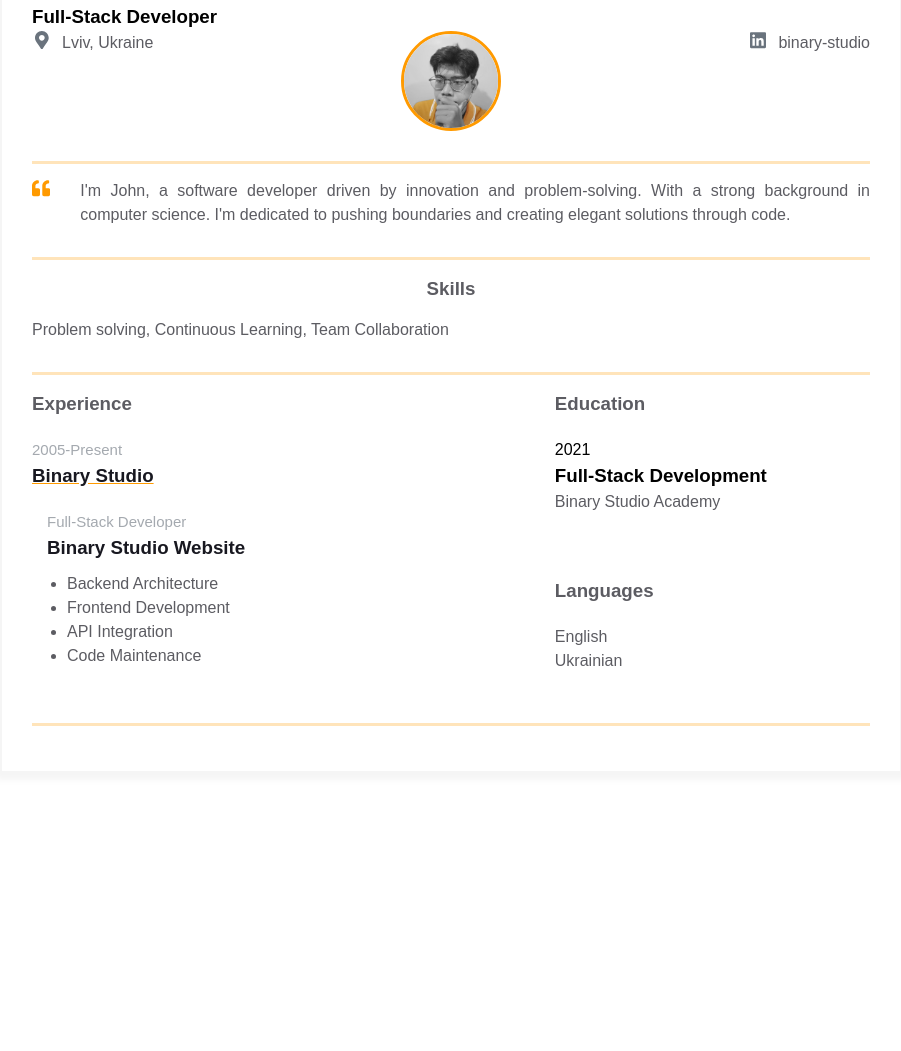
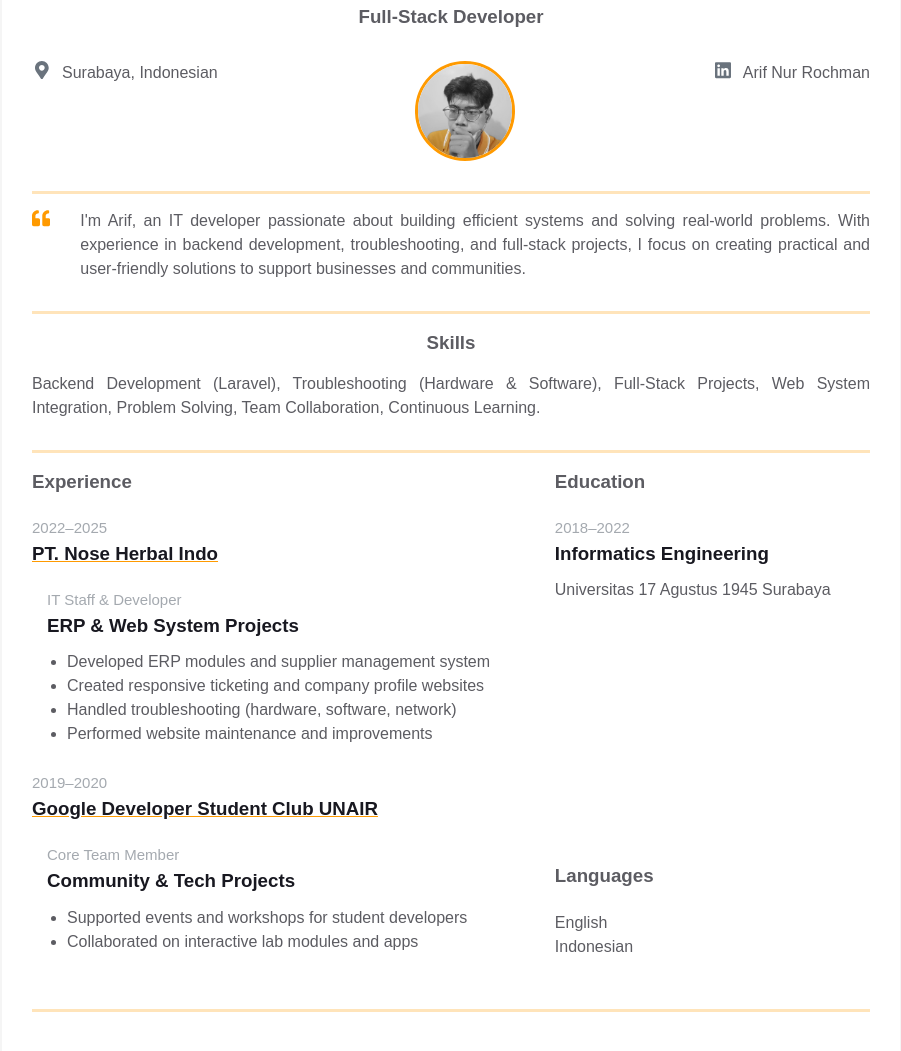
Before and after one commit to krearive/homepage, a plain HTML site: page index.html in a window 1280 px wide. Shown: the part 141-1192 px from the top of the page, without its empty margins (189-1090 px from the left). Before the commit the page ends 963 px from the top, so only its background shows below. Drawn offline with Linux system fonts and the light colour scheme.

Commit message:
Update résumé content and styles for personal branding and dark mode support

```diff
--- a/index.html
+++ b/index.html
@@ -1,5 +1,5 @@
 <!DOCTYPE html>
-<html>
+<html lang="en">
   <head>
     <meta charset="UTF-8" />
     <title>Résumé</title>
@@ -12,8 +12,8 @@
       <div class="resume">
         <div class="container">
           <div class="resume__block">
-            <h1 class="contact-info__header">John Smith</h1>
-            <h3 class="contact-info__subheader">Full-Stack Developer</h3>
+            <h1 class="contact-info__header">Arif Nur Rochman</h1>
+            <h3 class="contact-info__sub-header">Full-Stack Developer</h3>
 
             <div class="contact-info_container fh">
               <div class="contact-info__block">
@@ -32,7 +32,7 @@
                       ></path>
                     </svg>
                   </div>
-                  <span>Lviv, Ukraine</span>
+                  <span>Surabaya, Indonesian</span>
                 </a>
               </div>
 
@@ -46,7 +46,7 @@
 
               <div class="contact-info__block">
                 <a
-                  href="https://ua.linkedin.com/company/binary-studio_241166"
+                  href="https://www.linkedin.com/in/arif-n-rochman/"
                   rel="author"
                   class="contact-info__item"
                 >
@@ -67,7 +67,7 @@
                       ></path>
                     </svg>
                   </div>
-                  <span>binary-studio</span>
+                  <span>Arif Nur Rochman</span>
                 </a>
               </div>
             </div>
@@ -95,10 +95,11 @@
                 </svg>
               </div>
               <p class="intro_text">
-                I'm John, a software developer driven by innovation and
-                problem-solving. With a strong background in computer science.
-                I'm dedicated to pushing boundaries and creating elegant
-                solutions through code.
+                I'm Arif, an IT developer passionate about building efficient
+                systems and solving real-world problems. With experience in
+                backend development, troubleshooting, and full-stack projects, I
+                focus on creating practical and user-friendly solutions to
+                support businesses and communities.
               </p>
             </div>
           </div>
@@ -109,7 +110,9 @@
             <div class="skills">
               <h3 class="skills__header">Skills</h3>
               <p class="skills__text">
-                Problem solving, Continuous Learning, Team Collaboration
+                Backend Development (Laravel), Troubleshooting (Hardware &
+                Software), Full-Stack Projects, Web System Integration, Problem
+                Solving, Team Collaboration, Continuous Learning.
               </p>
             </div>
           </div>
@@ -122,26 +125,59 @@
                 <h3 class="experiences__header">Experience</h3>
                 <div class="experiences__company">
                   <div class="experiences__company-header">
-                    <span class="experiences__company-header-durability"
-                      >2005-Present</span
-                    >
+                    <span class="experiences__company-header-durability">
+                      2022–2025
+                    </span>
                     <h3 class="experiences__company-header-name">
-                      Binary Studio
+                      PT. Nose Herbal Indo
                     </h3>
                   </div>
 
                   <div class="experiences__company-project">
-                    <span class="experiences__company-project-role"
-                      >Full-Stack Developer</span
-                    >
+                    <span class="experiences__company-project-role">
+                      IT Staff & Developer
+                    </span>
                     <h3 class="experiences__company-project-name">
-                      Binary Studio Website
+                      ERP & Web System Projects
                     </h3>
                     <ul class="experiences__company-project-responsibilities">
-                      <li>Backend Architecture</li>
-                      <li>Frontend Development</li>
-                      <li>API Integration</li>
-                      <li>Code Maintenance</li>
+                      <li>
+                        Developed ERP modules and supplier management system
+                      </li>
+                      <li>
+                        Created responsive ticketing and company profile
+                        websites
+                      </li>
+                      <li>
+                        Handled troubleshooting (hardware, software, network)
+                      </li>
+                      <li>Performed website maintenance and improvements</li>
+                    </ul>
+                  </div>
+                </div>
+
+                <div class="experiences__company">
+                  <div class="experiences__company-header">
+                    <span class="experiences__company-header-durability">
+                      2019–2020
+                    </span>
+                    <h3 class="experiences__company-header-name">
+                      Google Developer Student Club UNAIR
+                    </h3>
+                  </div>
+
+                  <div class="experiences__company-project">
+                    <span class="experiences__company-project-role">
+                      Core Team Member
+                    </span>
+                    <h3 class="experiences__company-project-name">
+                      Community & Tech Projects
+                    </h3>
+                    <ul class="experiences__company-project-responsibilities">
+                      <li>
+                        Supported events and workshops for student developers
+                      </li>
+                      <li>Collaborated on interactive lab modules and apps</li>
                     </ul>
                   </div>
                 </div>
@@ -153,15 +189,16 @@
                   <div class="additional-info__education-university">
                     <span
                       class="additional-info__education-university-durability"
-                      >2021</span
                     >
+                      2018–2022
+                    </span>
                     <h3
                       class="additional-info__education-university-speciality"
                     >
-                      Full-Stack Development
+                      Informatics Engineering
                     </h3>
                     <p class="additional-info__education-university-name">
-                      Binary Studio Academy
+                      Universitas 17 Agustus 1945 Surabaya
                     </p>
                   </div>
                 </div>
@@ -169,12 +206,18 @@
                 <div class="additional-info__languages">
                   <h3 class="additional-info__languages-header">Languages</h3>
                   <p class="additional-info__languages-item">English</p>
-                  <p class="additional-info__languages-item">Ukrainian</p>
+                  <p class="additional-info__languages-item">Indonesian</p>
                 </div>
               </div>
             </div>
           </div>
         </div>
+
+        <div class="footer">
+          <p class="footer__easter-egg">
+            🚀 Psst... You found the easter egg! Keep coding 👀
+          </p>
+        </div>
       </div>
     </main>
   </body>
--- a/styles.css
+++ b/styles.css
@@ -7,15 +7,31 @@
 }
 
 body {
-  font-family: Arial, Helvetica, sans-serif;
-  line-height: 1.5;
-
   --primary-text-color: #181820;
   --secondary-text-color: #5c5c62;
   --durability-text-color: #6a737d9c;
   --icon-color: #6a737d;
   --border-color: #ff9a0045;
   --text-decoration-color: #ff9a00;
+  --background-color: #fff; /* default (light mode) */
+}
+
+@media (prefers-color-scheme: dark) {
+  body {
+    --primary-text-color: #f5f5f5;
+    --secondary-text-color: #d4d4d8;
+    --durability-text-color: #a1a1aa;
+    --icon-color: #a1a1aa;
+    --border-color: #ff9a0080;
+    --text-decoration-color: #ffc83d;
+    --background-color: #121212; /* dark mode */
+  }
+}
+
+body {
+  font-family: Arial, Helvetica, sans-serif;
+  line-height: 1.5;
+  background-color: var(--background-color);
 }
 
 .container {
@@ -42,12 +58,20 @@ body {
   box-shadow: 1px 1px 7px 7px #f5f5f5;
   padding: 30px 0;
   max-width: 900px;
+  background-color: var(--background-color);
+}
+
+@media (prefers-color-scheme: dark) {
+  .resume {
+    border-color: #333;
+    box-shadow: 1px 1px 7px 7px #333;
+  }
 }
 
 .resume__block {
   border-bottom: 3px solid var(--border-color);
   padding-bottom: 30px;
-  margin-bottom:15px;
+  margin-bottom: 15px;
 }
 
 @media screen and (max-width: 576px) {
@@ -132,6 +156,24 @@ body {
   object-fit: cover;
   border: 3px solid;
   border-color: var(--text-decoration-color);
+}
+
+@media (prefers-color-scheme: dark) {
+  .contact-info__avatar {
+    border-color: var(--text-decoration-color);
+  }
+}
+
+.contact-info__avatar:hover {
+  transform: scale(1.1);
+  box-shadow: 0 0 15px rgba(255, 153, 0, 0.9);
+  transition: all 0.3s ease;
+}
+
+@media (prefers-color-scheme: dark) {
+  .contact-info__avatar:hover {
+    box-shadow: 0 0 15px rgba(255, 200, 61, 0.9);
+  }
 }
 
 /* INTRO AND SKILL */
@@ -238,14 +280,14 @@ body {
   margin-bottom: 20px;
 }
 
-.additional-info__education-univerity-durability {
+.additional-info__education-university-durability {
   color: var(--durability-text-color);
   text-align: left;
   margin-bottom: 10px;
   font-size: 15px;
 }
 
-.additional-info__education-univerity-speciality {
+.additional-info__education-university-speciality {
   color: var(--primary-text-color);
   text-align: left;
   margin-bottom: 10px;
@@ -268,3 +310,18 @@ body {
 .additional-info__languages-item {
   color: var(--secondary-text-color);
 }
+
+/* EASTER EGG */
+.footer {
+  min-height: 5px;
+}
+
+.footer:hover .footer__easter-egg {
+  display: block;
+}
+
+.footer__easter-egg {
+  color: var(--primary-text-color);
+  display: none;
+  text-align: center;
+}
```
